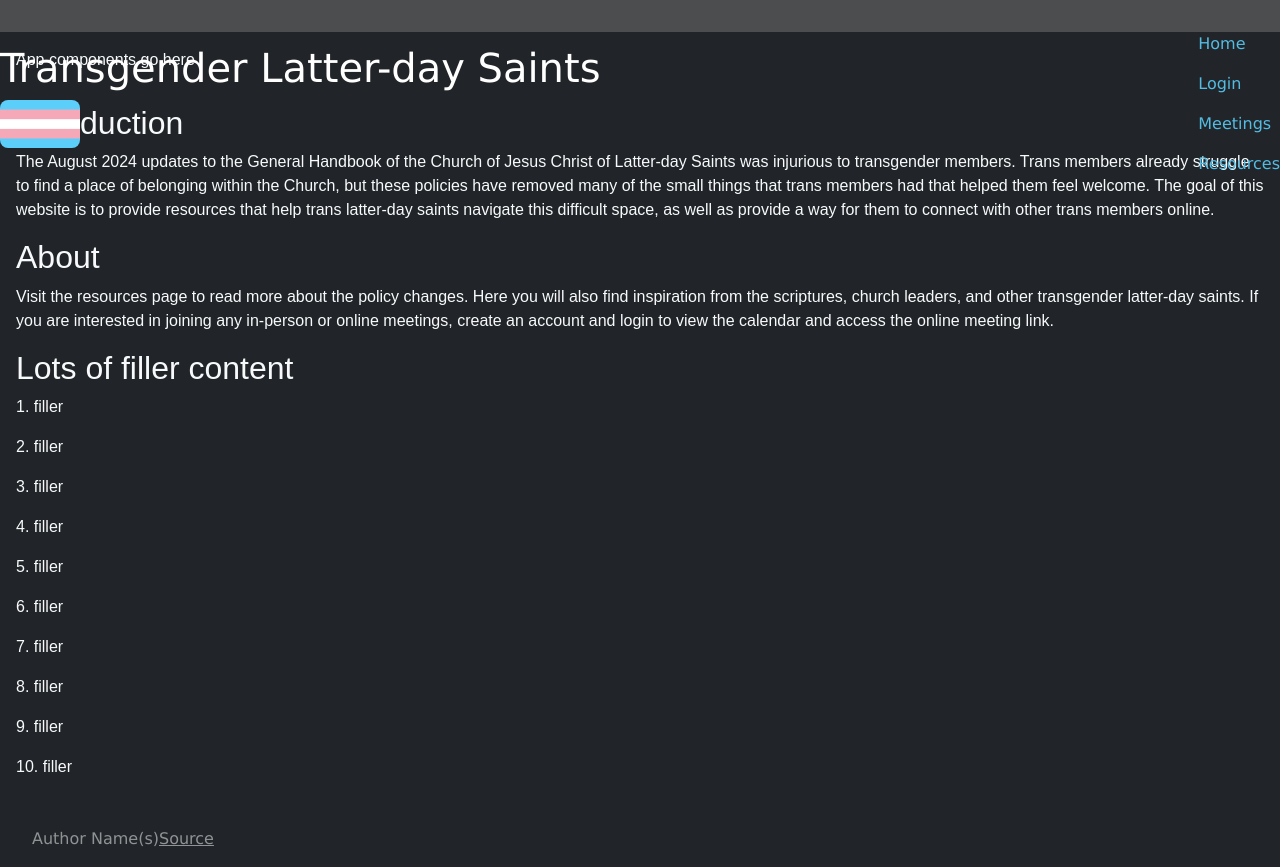
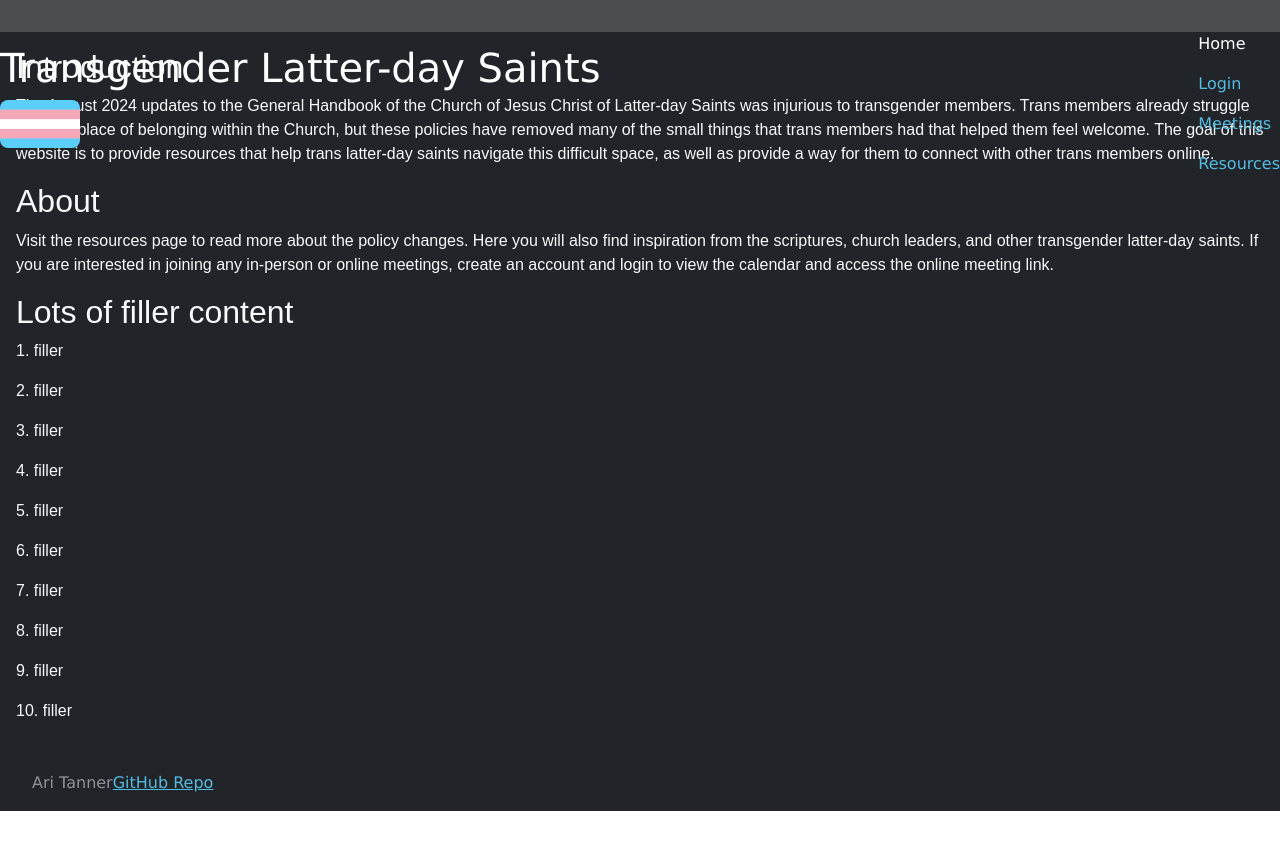
Before and after one commit to QuantumArioso/cs260-startup, a React (Vite) app in the folder vite-startup/: page / in a window 1280 px wide. After the commit the page ends 811 px from the top, so only its background shows below. Built offline with nearby package versions, Linux system fonts and the light colour scheme.

Commit message:
fix link to home page

```diff
--- a/vite-startup/src/app.jsx
+++ b/vite-startup/src/app.jsx
@@ -20,7 +20,7 @@
           </div>
           <menu className='navbar-nav'>
             <li className='nav-item'>
-              <NavLink className='nav-link' to='home'>
+              <NavLink className='nav-link' to=''>
                 Home
               </NavLink>
             </li>
@@ -43,8 +43,6 @@
         </nav>
         </header>
 
-        <main>App components go here</main>
-
         <Routes>
           <Route path='/' element={<Home />} exact />
           <Route path='/login' element={<Login />} />
@@ -55,10 +53,8 @@
 
         <footer className='bg-dark text-white-50'>
           <div className='container-fluid'>
-            <span className='text-reset'>Author Name(s)</span>
-            <a className='text-reset' href='https://github.com/webprogramming260/simon-react'>
-              Source
-            </a>
+            <span className='text-reset'>Ari Tanner</span>
+            <a href="https://github.com/QuantumArioso/cs260-startup">GitHub Repo</a>
           </div>
         </footer>
       </div>
--- a/vite-startup/src/login/login.jsx
+++ b/vite-startup/src/login/login.jsx
@@ -1,4 +1,5 @@
 import React from 'react';
+import '../app.css';
 
 export function Login() {
   return (
--- a/vite-startup/src/meetings/meetings.jsx
+++ b/vite-startup/src/meetings/meetings.jsx
@@ -1,4 +1,5 @@
 import React from 'react';
+import '../app.css';
 
 export function Meetings() {
   return (
@@ -7,7 +8,7 @@
         This page will store the calendar events in the database */}
         <section>
             <h2>Meetings</h2>
-            <div class="meetings-placeholder">
+            <div className="meetings-placeholder">
                 {/* Placeholder for meeting link */}
                 <p>Meeting link will be placed here</p>
             </div>
@@ -34,12 +35,12 @@
                         <td></td>
                         <td></td>
                         <td></td>
-                        <td>1<br>Happy Pride Month!</br></td>
+                        <td>1<br />Happy Pride Month!</td>
                     </tr>
                     <tr>
                         <td>2</td>
                         <td>3</td>
-                        <td>4<br>6pm: Trans Come Follow Me</br></td>
+                        <td>4<br />6pm: Trans Come Follow Me</td>
                         <td>5</td>
                         <td>6</td>
                         <td>7</td>
@@ -49,7 +50,7 @@
                         <td>9</td>
                         <td>10</td>
                         <td>11</td>
-                        <td>12<br>7pm: Game Night</br></td>
+                        <td>12<br />7pm: Game Night</td>
                         <td>13</td>
                         <td>14</td>
                         <td>15</td>
--- a/vite-startup/src/resources/resources.jsx
+++ b/vite-startup/src/resources/resources.jsx
@@ -1,11 +1,12 @@
 import React from 'react';
+import '../app.css';
 
 export function Resources() {
   return (
     <main>
         <section>
             <h2>Church Statements</h2>
-            <div class="statements-placeholder">
+            <div className="statements-placeholder">
                 <p>Statements will be placed here</p>
                 {/* positive, negative, both?
                 Belonging talks from Oct 2024 conference */}
@@ -13,19 +14,19 @@
         </section>
         <section>
             <h2>Scriptures</h2>
-            <div class="scriptures-placeholder">
+            <div className="scriptures-placeholder">
                 <p>Scriptures will be placed here</p>
             </div>
         </section>
         <section>
             <h2>Stories</h2>
-            <div class="stories-placeholder">
+            <div className="stories-placeholder">
                 <p>Stories will be placed here</p>
             </div>
         </section>
         <section>
             <h2>Inspiration</h2>
-            <div class="api-placeholder">
+            <div className="api-placeholder">
                 <p>Inspirational quotes from 3rd-party API will be placed here</p>
             </div>
         </section>
```
